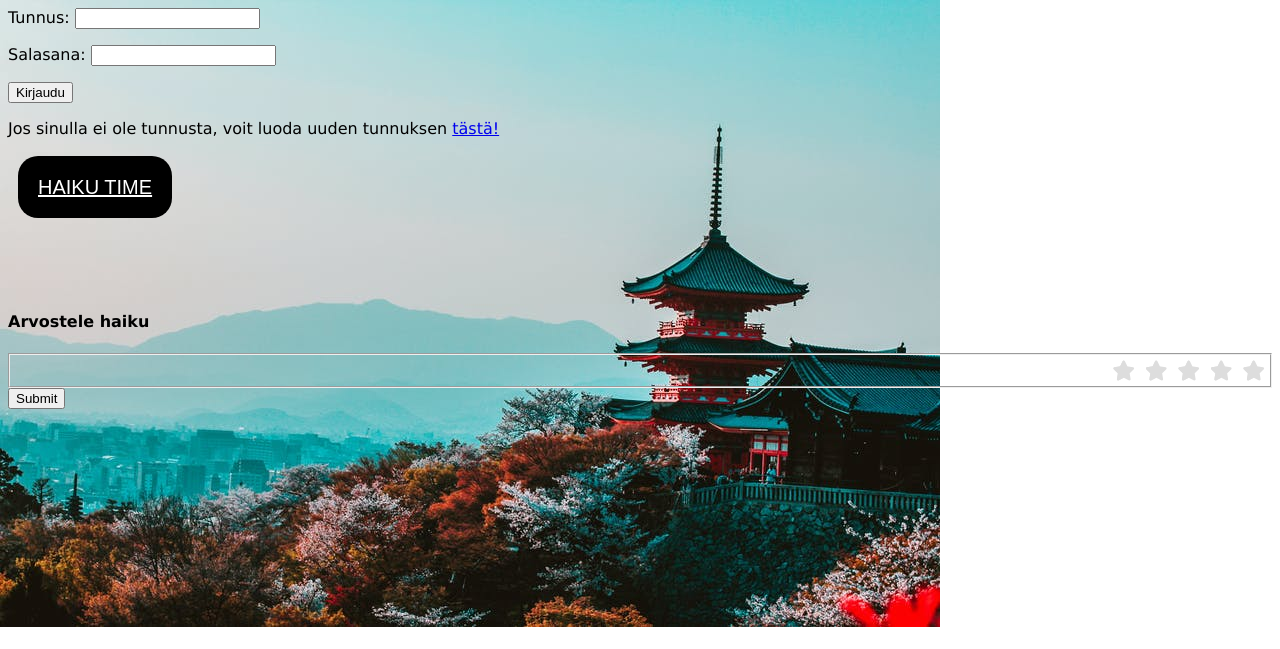
After one commit to alkaakin/haikugeneraattori, a Flask app: template templates/gindex.html in a window 1280 px wide. The commit adds this page. Shown: the top 649 px of the page. Run offline with Flask 2, Linux system fonts and the light colour scheme; the template is opened without the code that fills it, so the values that code supplies are empty; some libraries are stand-ins or nearby versions.

Commit message:
A functioning karvalakki version. Still need to add decimals for rating and modify haiku listing appearance.

```diff
--- /dev/null
+++ b/templates/gindex.html
@@ -0,0 +1,152 @@
+<!DOCTYPE html>
+<link rel="stylesheet" href="main.css">
+<meta name="viewport" content="width=device-width, initial-scale=1">
+
+<html>
+
+<head>
+   <style>
+     @import url(//netdna.bootstrapcdn.com/font-awesome/3.2.1/css/font-awesome.css);
+       body {
+           background-image: url("/static/haiku2.jpeg");
+           background-repeat: no-repeat;
+           background-size: auto;
+       }
+
+       fieldset,
+      label {
+      margin: 0;
+      padding: 0;
+      }
+
+       body {color: black;}
+       h1 {color: black;}
+       body {font-family: Verdana, Geneva, Tahoma, sans-serif;
+       }
+
+       .button {
+        background-color: #000000;
+        color: #FFFFFF;
+        padding: 20px;
+        font-size: 20px;
+        border-radius: 20px;
+        -moz-border-radius: 20px;
+        -webkit-border-radius: 20px;
+        font-family: fantasy;
+        margin:10px
+    }
+
+      .button:hover {
+        background-color: white;
+        color:crimson;
+      }
+      .rating>input {
+      display: none;
+    }
+
+    .rating>label:before {
+      margin: 5px;
+      font-size: 1.25em;
+      font-family: FontAwesome;
+      display: inline-block;
+      content: "\f005";
+    }
+
+    .rating>.half:before {
+      content: "\f089";
+      position: absolute;
+    }
+
+    .rating>label {
+      color: #ddd;
+      float: right;
+    }
+
+    .rating>input:checked~label,
+    .rating:not(:checked)>label:hover,
+    .rating:not(:checked)>label:hover~label {
+      color: #000000;
+    }
+
+    .rating>input:checked+label:hover,
+    .rating>input:checked~label:hover,
+    .rating>label:hover~input:checked~label,
+    .rating>input:checked~label:hover~label {
+      color: #000000;
+    }
+
+   </style>
+</head>
+
+<body>
+  {% if session.user_id %}
+
+  <h1>Tervetuloa Haikugeneraattoriin!</h1>
+  <p>Olet kirjautunut sisään.</p>
+  <nav>
+    <ul>
+      <li><a href="/haikut">Tarkastele haikuja</a></li>
+      <li><a href="/new">Kirjoita haiku</a></li>
+      <li><a href="/logout">Kirjaudu ulos</a></li>
+    </ul>
+    <br>
+
+  </nav>
+  {% else %}
+  <form action="/login" method="post">
+    Tunnus: <input type="text" name="username">
+    <p>
+    Salasana: <input type="password" name="password">
+    <p>
+    <input type="submit" value="Kirjaudu">
+    </form>
+    Jos sinulla ei ole tunnusta, voit luoda uuden tunnuksen <a href="/register">tästä!</a>
+    <br><br><br>
+    {% endif %}
+
+
+  <a href="/generoi" class="button">HAIKU TIME</a>
+
+
+    <br>
+  <p>
+
+  </p>
+
+  <br>
+  <br>
+  <br>
+
+  {% for random in random %}
+  <h3>{{ random[0] }} </h3>
+
+
+  {% endfor %}
+  <br>
+
+  <h4>Arvostele haiku</h4>
+  <form action="/" method="post">
+    <fieldset class="rating">
+      <input type="radio" id="star5" name="rating" value="5" /><label class="full" for="star5"></label>
+      <input type="radio" id="star4half" name="rating" value="4 and a half" /><label class="half"
+        for="star4half"></label>
+      <input type="radio" id="star4" name="rating" value="4" /><label class="full" for="star4"></label>
+      <input type="radio" id="star3half" name="rating" value="3 and a half" /><label class="half"
+        for="star3half"></label>
+      <input type="radio" id="star3" name="rating" value="3" /><label class="full" for="star3"></label>
+      <input type="radio" id="star2half" name="rating" value="2 and a half" /><label class="half"
+        for="star2half"></label>
+      <input type="radio" id="star2" name="rating" value="2" /><label class="full" for="star2"></label>
+      <input type="radio" id="star1half" name="rating" value="1 and a half" /><label class="half"
+        for="star1half"></label>
+      <input type="radio" id="star1" name="rating" value="1" /><label class="full" for="star1"></label>
+      <input type="radio" id="starhalf" name="rating" value="half" /><label class="half" for="starhalf"></label>
+    </fieldset>
+    <input type="submit" action="/">
+
+  </form>
+
+
+
+</body>
+</html>
--- a/templates/haikut.html
+++ b/templates/haikut.html
@@ -71,11 +71,11 @@
     {% for haiku in haikut %}
     <b>Haiku:</b> {{ haiku[1] }}
     <p>
-        <b>Arvosana:</b> {{ haiku[2] }}
+        <b>Arvosana:</b> {{ haiku[7] }}
     <p>
-        <b>Genre:</b> {{ haiku[3] }}
+        <b>Genre:</b> {{ haiku[2] }}
     <p>
-        <b>Sisältö: </b> {{haiku[5] }}
+        <b>Sisältö: </b> {{haiku[3] }}
     <hr>
 
 
```
Also changed, not shown: haikut.py (+62 -14 lines), routes.py (+12 -4 lines), templates/generoi.html (+22 -14 lines), templates/new.html (+16 -0 lines).
